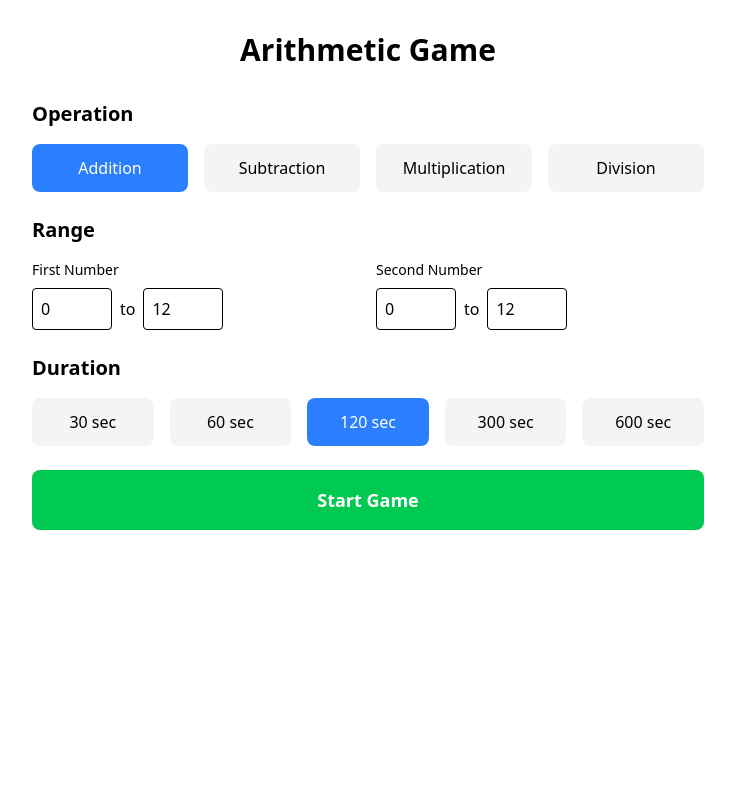
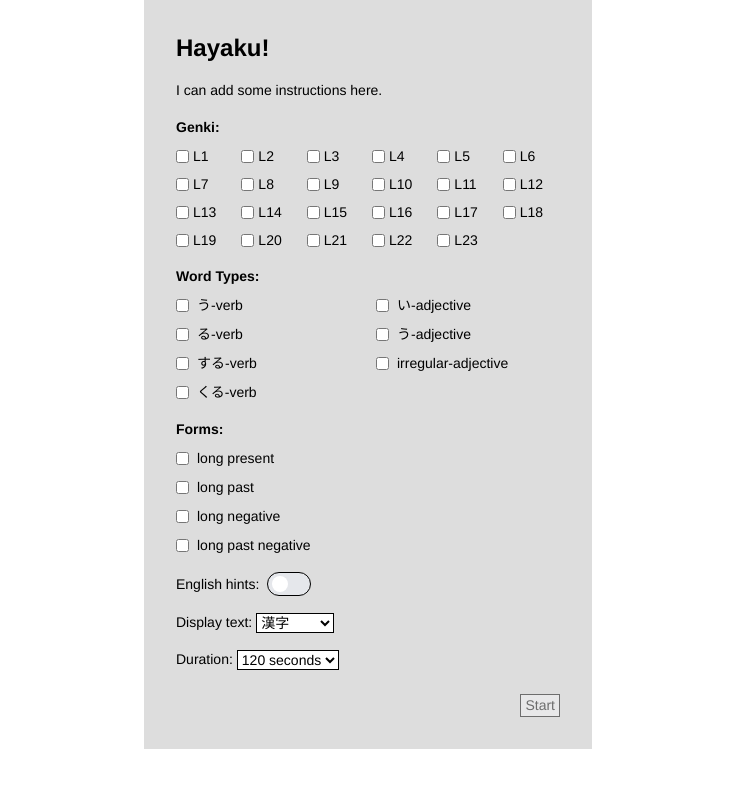
Before and after one commit to Dennp333/hayaku, a Next.js app: page / in a window 1280 px wide. Shown: the top 788 px of the page, without its empty margins (272-1007 px from the left). Built offline with nearby package versions, Linux system fonts and the light colour scheme.

Commit message:
Menu page

```diff
--- /dev/null
+++ b/src/app/components/Menu.tsx
@@ -0,0 +1,235 @@
+import { Dispatch, SetStateAction } from 'react';
+
+interface MenuProps {
+  genkiLessons: Set<number>;
+  setGenkiLessons: Dispatch<SetStateAction<Set<number>>>;
+  wordTypes: Set<string>;
+  setWordTypes: Dispatch<SetStateAction<Set<string>>>;
+  forms: Set<string>;
+  setForms: Dispatch<SetStateAction<Set<string>>>;
+  duration: number;
+  setDuration: Dispatch<SetStateAction<number>>;
+  displayText: '漢字' | 'ひらがな' | 'ふりがな';
+  setDisplayText: Dispatch<SetStateAction<'漢字' | 'ひらがな' | 'ふりがな'>>;
+  showEnglishHints: boolean;
+  setShowEnglishHints: Dispatch<SetStateAction<boolean>>;
+  startGame: () => void;
+}
+
+const WORD_TYPES = [
+  'う-verb',
+  'る-verb',
+  'する-verb',
+  'くる-verb',
+  'い-adjective',
+  'う-adjective',
+  'irregular-adjective'
+] as const;
+
+const FORMS = [
+  'long-present',
+  'long-past',
+  'long-negative',
+  'long-past-negative'
+] as const;
+
+export default function Menu({
+  genkiLessons,
+  setGenkiLessons,
+  wordTypes,
+  setWordTypes,
+  forms,
+  setForms,
+  duration,
+  setDuration,
+  displayText,
+  setDisplayText,
+  showEnglishHints,
+  setShowEnglishHints,
+  startGame
+}: MenuProps) {
+
+  const handleGenkiLessonsChange = (level: number) => {
+    setGenkiLessons(prev => {
+      const newSet = new Set(prev);
+      if (newSet.has(level)) {
+        newSet.delete(level);
+      } else {
+        newSet.add(level);
+      }
+      return newSet;
+    });
+  };
+
+  const handleWordTypeChange = (type: string) => {
+    setWordTypes(prev => {
+      const newSet = new Set(prev);
+      if (newSet.has(type)) {
+        newSet.delete(type);
+      } else {
+        newSet.add(type);
+      }
+      return newSet;
+    });
+  };
+
+  const handleFormChange = (form: string) => {
+    setForms(prev => {
+      const newSet = new Set(prev);
+      if (newSet.has(form)) {
+        newSet.delete(form);
+      } else {
+        newSet.add(form);
+      }
+      return newSet;
+    });
+  };
+
+  const isVerb = (type: string) => type.endsWith('verb');
+
+  return (
+    <div className="bg-[#dddddd] p-8 max-w-md mx-auto space-y-4">
+      <h1 className="text-2xl font-bold">Hayaku!</h1>
+      <p>I can add some instructions here.</p>
+
+      <div>
+        <p className="mb-2 font-bold">Genki:</p>
+        <div className="grid grid-cols-6 gap-2">
+          {Array.from({ length: 23 }, (_, i) => i + 1).map(level => (
+            <div key={level} className="flex items-center gap-1">
+              <input
+                type="checkbox"
+                id={`level-${level}`}
+                checked={genkiLessons.has(level)}
+                onChange={() => handleGenkiLessonsChange(level)}
+                className="form-checkbox"
+              />
+              <label htmlFor={`level-${level}`} className="select-none text-sm">
+                L{level}
+              </label>
+            </div>
+          ))}
+        </div>
+      </div>
+
+      <div>
+        <p className="mb-2 font-bold">Word Types:</p>
+        <div className="grid grid-cols-2 gap-4">
+          <div className="space-y-2">
+            {WORD_TYPES.filter(isVerb).map(type => (
+              <div key={type} className="flex items-center gap-2">
+                <input
+                  type="checkbox"
+                  id={`type-${type}`}
+                  checked={wordTypes.has(type)}
+                  onChange={() => handleWordTypeChange(type)}
+                  className="form-checkbox"
+                />
+                <label htmlFor={`type-${type}`} className="select-none">
+                  {type}
+                </label>
+              </div>
+            ))}
+          </div>
+          <div className="space-y-2">
+            {WORD_TYPES.filter(type => !isVerb(type)).map(type => (
+              <div key={type} className="flex items-center gap-2">
+                <input
+                  type="checkbox"
+                  id={`type-${type}`}
+                  checked={wordTypes.has(type)}
+                  onChange={() => handleWordTypeChange(type)}
+                  className="form-checkbox"
+                />
+                <label htmlFor={`type-${type}`} className="select-none">
+                  {type}
+                </label>
+              </div>
+            ))}
+          </div>
+        </div>
+      </div>
+
+      <div>
+        <p className="mb-2 font-bold">Forms:</p>
+        <div className="space-y-2">
+          {FORMS.map(form => (
+            <div key={form} className="flex items-center gap-2">
+              <input
+                type="checkbox"
+                id={`form-${form}`}
+                checked={forms.has(form)}
+                onChange={() => handleFormChange(form)}
+                className="form-checkbox"
+              />
+              <label htmlFor={`form-${form}`} className="select-none">
+                {form.replace(/-/g, ' ')}
+              </label>
+            </div>
+          ))}
+        </div>
+      </div>
+
+      <div className="flex items-center gap-2">
+        <label htmlFor="english-hints" className="select-none">
+          English hints:
+        </label>
+        <button
+          role="switch"
+          id="english-hints"
+          aria-checked={showEnglishHints}
+          onClick={() => setShowEnglishHints(prev => !prev)}
+          className={`${
+            showEnglishHints ? 'bg-blue-600' : 'bg-gray-200 border border-black'
+          } relative inline-flex h-6 w-11 items-center rounded-full transition-colors focus:outline-none`}
+        >
+          <span
+            className={`${
+              showEnglishHints ? 'translate-x-6' : 'translate-x-1'
+            } inline-block h-4 w-4 transform rounded-full bg-white transition-transform`}
+          />
+        </button>
+      </div>
+
+      <div className="flex items-center gap-1">
+        <label htmlFor="display-text">Display text:</label>
+        <select
+          id="display-text"
+          value={displayText}
+          onChange={(e) => setDisplayText(e.target.value as '漢字' | 'ひらがな' | 'ふりがな')}
+          className="border bg-white"
+        >
+          <option value="漢字">漢字</option>
+          <option value="ひらがな">ひらがな</option>
+          <option value="ふりがな">ふりがな</option>
+        </select>
+      </div>
+
+      <div className="flex items-center gap-1">
+        <label htmlFor="duration">Duration:</label>
+        <select
+          id="duration"
+          value={duration}
+          onChange={(e) => setDuration(parseInt(e.target.value))}
+          className="border bg-white"
+        >
+          <option value="30">30 seconds</option>
+          <option value="60">60 seconds</option>
+          <option value="120">120 seconds</option>
+          <option value="180">180 seconds</option>
+          <option value="240">240 seconds</option>
+        </select>
+      </div>
+
+      <div className="flex justify-end pt-2">
+        <button
+          onClick={startGame}
+          className="border px-1 bg-gray-100 hover:cursor-pointer disabled:opacity-50 disabled:cursor-not-allowed"
+          disabled={genkiLessons.size === 0 || wordTypes.size === 0 || forms.size === 0}
+        >
+          Start
+        </button>
+      </div>
+    </div>
+  );
+}
--- a/src/app/globals.css
+++ b/src/app/globals.css
@@ -24,3 +24,8 @@ body {
   color: var(--foreground);
   font-family: Arial, Helvetica, sans-serif;
 } */
+
+body {
+  font-size: 14px;
+  font-family: "Helvetica Neue", Arial, Helvetica, sans-serif;
+}
--- a/src/app/icon.tsx
+++ b/src/app/icon.tsx
@@ -22,7 +22,7 @@ export default function Icon() {
           justifyContent: 'center',
           color: 'black',
           borderRadius: '50%',
-          aspectRatio: '1 / 1',
+          aspectRatio: 1,
           overflow: 'hidden',
         }}
       >
--- a/src/app/page.tsx
+++ b/src/app/page.tsx
@@ -1,6 +1,7 @@
 'use client';
 
 import { useState, useEffect, useRef } from "react";
+import Menu from "./components/Menu";
 
 interface Problem {
   num1: number;
@@ -10,7 +11,15 @@ interface Problem {
 }
 
 export default function Home() {
-  const [operation, setOperation] = useState<'addition' | 'subtraction' | 'multiplication' | 'division'>('addition');
+  const [operations, setOperations] = useState({
+    addition: true,
+    subtraction: true,
+    multiplication: true,
+    division: true
+  });
+  const [genkiLessons, setGenkiLessons] = useState<Set<number>>(new Set());
+  const [wordTypes, setWordTypes] = useState<Set<string>>(new Set());
+  const [forms, setForms] = useState<Set<string>>(new Set());
   const [duration, setDuration] = useState(120); // 2 minutes default
   const [range1Start, setRange1Start] = useState(0);
   const [range1End, setRange1End] = useState(12);
@@ -25,12 +34,24 @@ export default function Home() {
   const [userAnswer, setUserAnswer] = useState('');
   const [gameHistory, setGameHistory] = useState<{problem: Problem, userAnswer: string, correct: boolean}[]>([]);
   const inputRef = useRef<HTMLInputElement>(null);
+  const [displayText, setDisplayText] = useState<'漢字' | 'ひらがな' | 'ふりがな'>('漢字');
+  const [showEnglishHints, setShowEnglishHints] = useState(false);
 
   const generateNumber = (min: number, max: number) => {
     return Math.floor(Math.random() * (max - min + 1)) + min;
   };
 
   const generateProblem = () => {
+    const enabledOperations = Object.entries(operations)
+      .filter(([_, enabled]) => enabled)
+      .map(([op]) => op);
+
+    if (enabledOperations.length === 0) {
+      return null;
+    }
+
+    const operation = enabledOperations[Math.floor(Math.random() * enabledOperations.length)];
+
     let num1 = generateNumber(range1Start, range1End);
     let num2 = generateNumber(range2Start, range2End);
     let answer: number;
@@ -137,109 +158,34 @@ export default function Home() {
   };
 
   return (
-    <div className="min-h-screen p-8 font-sans">
-      <main className="max-w-2xl mx-auto">
-        <h1 className="text-3xl font-bold text-center mb-8">Arithmetic Game</h1>
-
+    <div className="min-h-screen bg-white">
+      <main>
         {!isPlaying ? (
-          <div className="space-y-6">
-            <div className="space-y-4">
-              <h2 className="text-xl font-semibold">Operation</h2>
-              <div className="grid grid-cols-2 gap-4 sm:grid-cols-4">
-                {['addition', 'subtraction', 'multiplication', 'division'].map((op) => (
-                  <button
-                    key={op}
-                    onClick={() => setOperation(op as 'addition' | 'subtraction' | 'multiplication' | 'division')}
-                    className={`p-3 rounded-lg ${
-                      operation === op
-                        ? 'bg-blue-500 text-white'
-                        : 'bg-gray-100 hover:bg-gray-200'
-                    }`}
-                  >
-                    {op.charAt(0).toUpperCase() + op.slice(1)}
-                  </button>
-                ))}
-              </div>
-            </div>
-
-            <div className="space-y-4">
-              <h2 className="text-xl font-semibold">Range</h2>
-              <div className="grid grid-cols-2 gap-4">
-                <div>
-                  <label className="block text-sm font-medium mb-2">First Number</label>
-                  <div className="flex gap-2 items-center">
-                    <input
-                      type="number"
-                      value={range1Start}
-                      onChange={(e) => setRange1Start(parseInt(e.target.value))}
-                      className="w-20 p-2 border rounded"
-                    />
-                    <span>to</span>
-                    <input
-                      type="number"
-                      value={range1End}
-                      onChange={(e) => setRange1End(parseInt(e.target.value))}
-                      className="w-20 p-2 border rounded"
-                    />
-                  </div>
-                </div>
-                <div>
-                  <label className="block text-sm font-medium mb-2">Second Number</label>
-                  <div className="flex gap-2 items-center">
-                    <input
-                      type="number"
-                      value={range2Start}
-                      onChange={(e) => setRange2Start(parseInt(e.target.value))}
-                      className="w-20 p-2 border rounded"
-                    />
-                    <span>to</span>
-                    <input
-                      type="number"
-                      value={range2End}
-                      onChange={(e) => setRange2End(parseInt(e.target.value))}
-                      className="w-20 p-2 border rounded"
-                    />
-                  </div>
-                </div>
-              </div>
-            </div>
-
-            <div className="space-y-4">
-              <h2 className="text-xl font-semibold">Duration</h2>
-              <div className="grid grid-cols-2 gap-4 sm:grid-cols-5">
-                {[30, 60, 120, 300, 600].map((seconds) => (
-                  <button
-                    key={seconds}
-                    onClick={() => setDuration(seconds)}
-                    className={`p-3 rounded-lg ${
-                      duration === seconds
-                        ? 'bg-blue-500 text-white'
-                        : 'bg-gray-100 hover:bg-gray-200'
-                    }`}
-                  >
-                    {seconds} sec
-                  </button>
-                ))}
-              </div>
-            </div>
-
-            <button
-              onClick={startGame}
-              className="w-full py-4 bg-green-500 text-white rounded-lg hover:bg-green-600 font-semibold text-lg"
-            >
-              Start Game
-            </button>
-          </div>
+          <Menu
+            genkiLessons={genkiLessons}
+            setGenkiLessons={setGenkiLessons}
+            wordTypes={wordTypes}
+            setWordTypes={setWordTypes}
+            forms={forms}
+            setForms={setForms}
+            duration={duration}
+            setDuration={setDuration}
+            displayText={displayText}
+            setDisplayText={setDisplayText}
+            showEnglishHints={showEnglishHints}
+            setShowEnglishHints={setShowEnglishHints}
+            startGame={startGame}
+          />
         ) : (
-          <div className="space-y-8">
-            <div className="flex justify-between items-center">
-              <div className="text-2xl font-bold">Score: {score}</div>
-              <div className="text-2xl font-bold">Time: {timeLeft}s</div>
+          <div className="space-y-4">
+            <div className="flex justify-between text-xl">
+              <div>Score: {score}</div>
+              <div>Time: {timeLeft}</div>
             </div>
 
             {currentProblem && (
-              <div className="text-center space-y-6">
-                <div className="text-4xl font-mono">
+              <div className="text-center">
+                <div className="text-4xl mb-4 font-mono">
                   {currentProblem.num1} {getOperationSymbol(currentProblem.operation)} {currentProblem.num2} =
                 </div>
                 <input
@@ -248,16 +194,16 @@ export default function Home() {
                   value={userAnswer}
                   onChange={(e) => setUserAnswer(e.target.value)}
                   onKeyPress={handleKeyPress}
-                  className="text-4xl w-40 p-2 border-b-2 border-gray-300 text-center focus:outline-none focus:border-blue-500"
+                  className="text-4xl w-32 p-1 border text-center"
                   autoFocus
                 />
               </div>
             )}
 
-            <div className="flex justify-center">
+            <div className="flex justify-end">
               <button
                 onClick={endGame}
-                className="px-6 py-2 bg-red-500 text-white rounded-lg hover:bg-red-600"
+                className="px-4 py-1 border border-gray-300 hover:bg-gray-50"
               >
                 End Game
               </button>
@@ -265,13 +211,12 @@ export default function Home() {
 
             {gameHistory.length > 0 && (
               <div className="mt-8">
-                <h3 className="text-xl font-semibold mb-4">Recent Problems</h3>
-                <div className="space-y-2">
+                <div className="space-y-1">
                   {gameHistory.slice(-5).reverse().map((entry, idx) => (
                     <div
                       key={idx}
-                      className={`p-2 rounded ${
-                        entry.correct ? 'bg-green-100' : 'bg-red-100'
+                      className={`${
+                        entry.correct ? 'text-green-600' : 'text-red-600'
                       }`}
                     >
                       {entry.problem.num1} {getOperationSymbol(entry.problem.operation)} {entry.problem.num2} = {entry.userAnswer}
```
